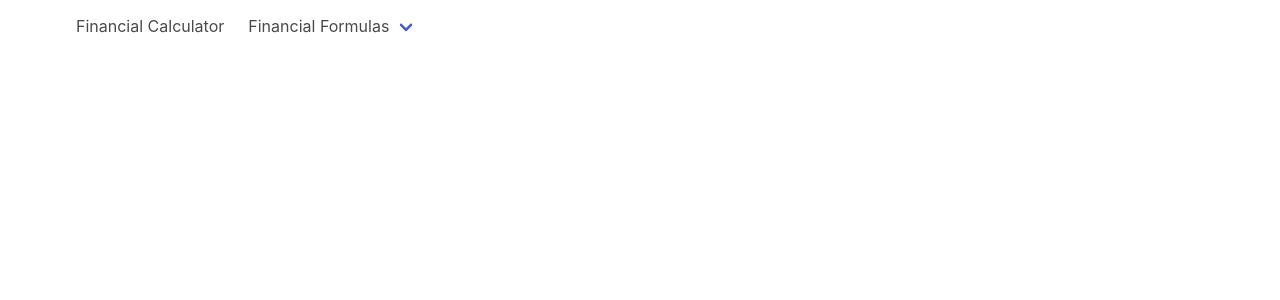
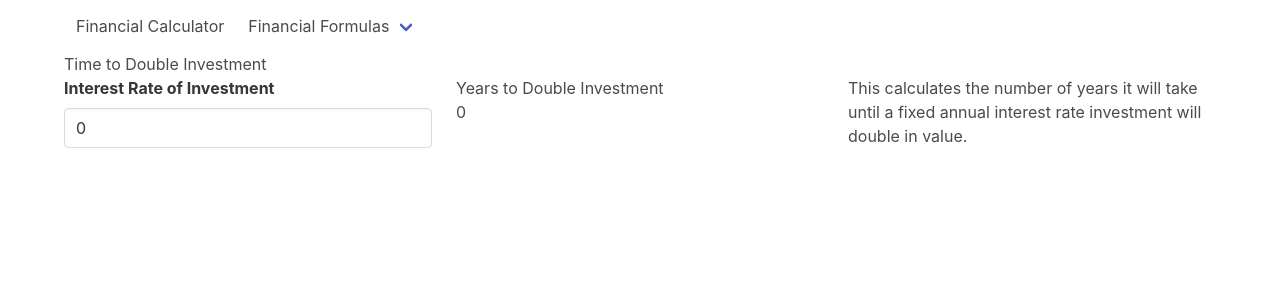
Before and after one commit to DerekVance/Financial-Calculator, an Angular app: page /time-to-double-investment in a window 1280 px wide. Before the commit this address led to /. Shown: the top 300 px of the page. Built offline with nearby package versions, Linux system fonts and the light colour scheme.

Commit message:
added time to double investment view and functionality

```diff
--- a/src/app/app-routing.module.ts
+++ b/src/app/app-routing.module.ts
@@ -3,11 +3,13 @@ import { RouterModule, Routes } from '@angular/router';
 import { CashFlowComponent } from './cash-flow/cash-flow.component';
 import { FutureValueComponent } from './future-value/future-value.component';
 import { PresentValueComponent } from './present-value/present-value.component'
+import { DoubleComponent } from './double/double.component';
 
 const routes: Routes = [
   { path: 'cash-flow', component: CashFlowComponent },
-  { path: 'future-value', component: FutureValueComponent },
-  { path: 'present-value', component: PresentValueComponent }
+  { path: 'future-value-of-money', component: FutureValueComponent },
+  { path: 'present-value-of-money', component: PresentValueComponent },
+  { path: 'time-to-double-investment', component: DoubleComponent }
 ];
 
 @NgModule({
--- a/src/app/app.component.html
+++ b/src/app/app.component.html
@@ -7,10 +7,10 @@
      Financial Formulas
     </a>
     <div class="navbar-dropdown">
-      <a class="navbar-item" routerLink="/future-value">
+      <a class="navbar-item" routerLink="/future-value-of-money">
         Future Value of Money
       </a>
-      <a class="navbar-item" routerLink="/present-value">
+      <a class="navbar-item" routerLink="/present-value-of-money">
         Present Value of Money
       </a>
       <a class="navbar-item" routerLink="/time-to-double-investment">
--- a/src/app/app.module.ts
+++ b/src/app/app.module.ts
@@ -7,13 +7,15 @@ import { AppRoutingModule } from './/app-routing.module';
 import { CashFlowComponent } from './cash-flow/cash-flow.component';
 import { FutureValueComponent } from './future-value/future-value.component';
 import { PresentValueComponent } from './present-value/present-value.component';
+import { DoubleComponent } from './double/double.component';
 
 @NgModule({
   declarations: [
     AppComponent,
     CashFlowComponent,
     FutureValueComponent,
-    PresentValueComponent
+    PresentValueComponent,
+    DoubleComponent
   ],
   imports: [
     BrowserModule,
--- /dev/null
+++ b/src/app/double.ts
@@ -0,0 +1,4 @@
+export class Double {
+    rate: number;
+    years: string;
+}
--- /dev/null
+++ b/src/app/double/double.component.html
@@ -0,0 +1,21 @@
+<h3>Time to Double Investment</h3>
+<div class="columns">
+  <div class="column">
+    <div class="field">
+      <label class="label">Interest Rate of Investment</label>
+      <div class="control">
+        <input (keyup)="calculateDouble()" [(ngModel)]="Double.rate" class="input" type="text">
+      </div>
+    </div>
+  </div>
+  <div class="column">
+    <h1>Years to Double Investment</h1>
+    <h3>{{ Double.years }}</h3>
+  </div>
+  <div class="column">
+    <p>
+      This calculates the number of years it will take until a fixed annual interest
+      rate investment will double in value.
+    </p>
+  </div>
+</div>
--- /dev/null
+++ b/src/app/double/double.component.ts
@@ -0,0 +1,30 @@
+import { Component, OnInit } from '@angular/core';
+import { Double } from '../double';
+
+@Component({
+  selector: 'app-double',
+  templateUrl: './double.component.html',
+  styleUrls: ['./double.component.scss']
+})
+export class DoubleComponent implements OnInit {
+
+  Double: Double = {
+    rate: 0,
+    years: "0"
+  }
+
+  calculateDouble(event: any) {
+    console.log("years", this.Double.years, "rate", this.Double.rate);
+
+    this.Double.years = ( 72 / this.Double.rate).toFixed(2);
+    if(this.Double.years === 'Infinity' ) {
+      this.Double.years = 'Invalid Rate'
+    }
+  }
+
+  constructor() { }
+
+  ngOnInit() {
+  }
+
+}
--- a/src/app/future-value/future-value.component.html
+++ b/src/app/future-value/future-value.component.html
@@ -32,9 +32,9 @@
   </div>
   <div class="column">
     <p>
-        Future value of money, measures the nominal future sum of money that a given
-        sum of money is "worth" at a specified time in the future. This does not take
-        inflation into account.
+      Future value of money, measures the nominal future sum of money that a given
+      sum of money is "worth" at a specified time in the future. This does not take
+      inflation into account.
     </p>
   </div>
 </div>
--- a/src/app/present-value/present-value.component.html
+++ b/src/app/present-value/present-value.component.html
@@ -32,8 +32,8 @@
   </div>
   <div class="column">
     <p>
-        The present value calculator is used to find the the present value of a future sum of money.
-        You can use this to determine the sum of money you need now to have "x" amount in the future.
+      The present value calculator is used to find the the present value of a future sum of money.
+      You can use this to determine the sum of money you need now to have "x" amount in the future.
     </p>
   </div>
 </div>
```
Also changed, not shown: src/app/double/double.component.scss (added), 1 other file (tests, documents, lock files or other folders).
